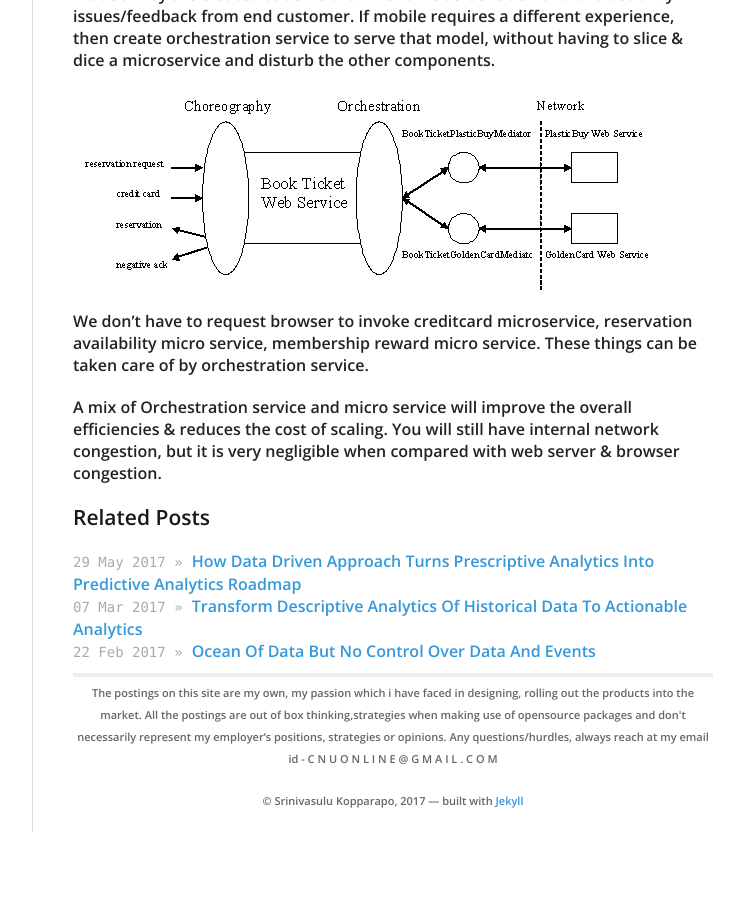
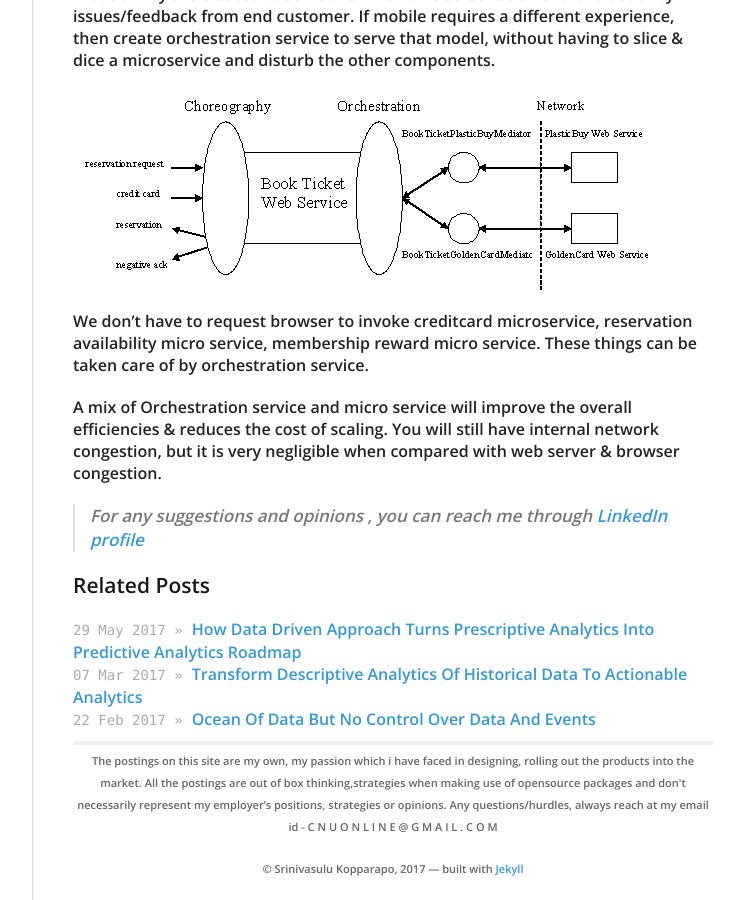
Before and after one commit to cnuonline/cnuonline.github.io, a Jekyll site: the page built from _posts/2017-06-01-how-orchestration-services-and-microservices-composition-solves-customer-experience-problems.md, in a window 1280 px wide and 900 px high, scrolled down 1205 px. Shown: the whole window, without its empty margins (378-1122 px from the left). Built offline with Jekyll 4.4.1, drawn with Linux system fonts in a browser that asks for light colours; nearby versions of some CDN libraries; our own code applies the rules of GitHub Pages for plain Markdown files; before the commit the page ends 2037 px from its top, so only the background shows below that.

Commit message:
Updated with profile link

```diff
--- a/_posts/2017-06-01-how-orchestration-services-and-microservices-composition-solves-customer-experience-problems.md
+++ b/_posts/2017-06-01-how-orchestration-services-and-microservices-composition-solves-customer-experience-problems.md
@@ -26,3 +26,5 @@ Orchestration Service or Composite services or choreograph service are meant to
 We don't have to request browser to invoke creditcard microservice, reservation availability micro service,  membership reward micro service. These things can be taken care of by orchestration service.
 
 A mix of Orchestration service and micro service will improve the overall efficiencies & reduces the cost of scaling. You will still have internal network congestion, but it is very negligible when compared with web server & browser congestion.
+
+>For any suggestions and opinions , you can reach me through [LinkedIn profile](https://www.linkedin.com/in/srinivasulukcloudcomputing/)
```
